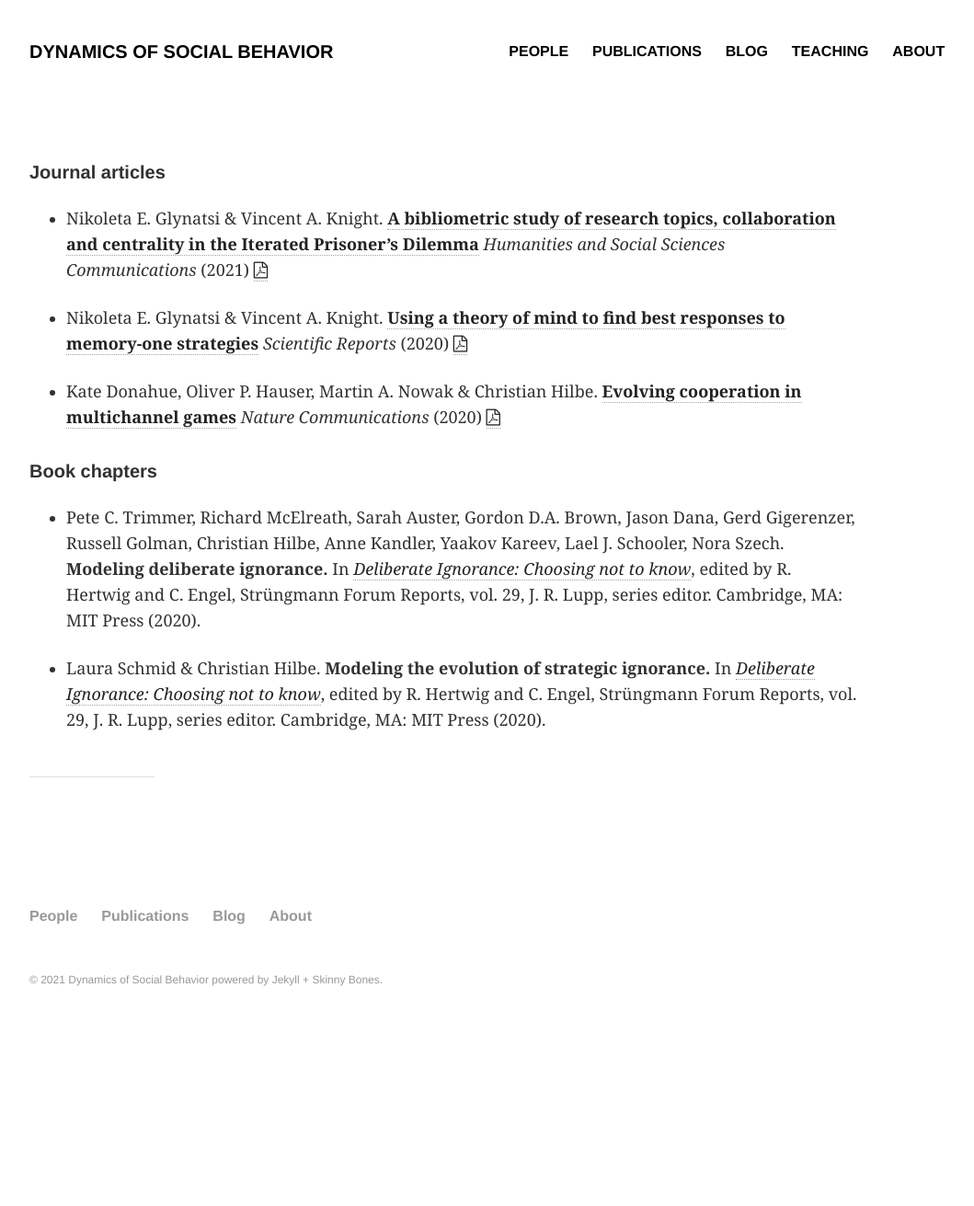
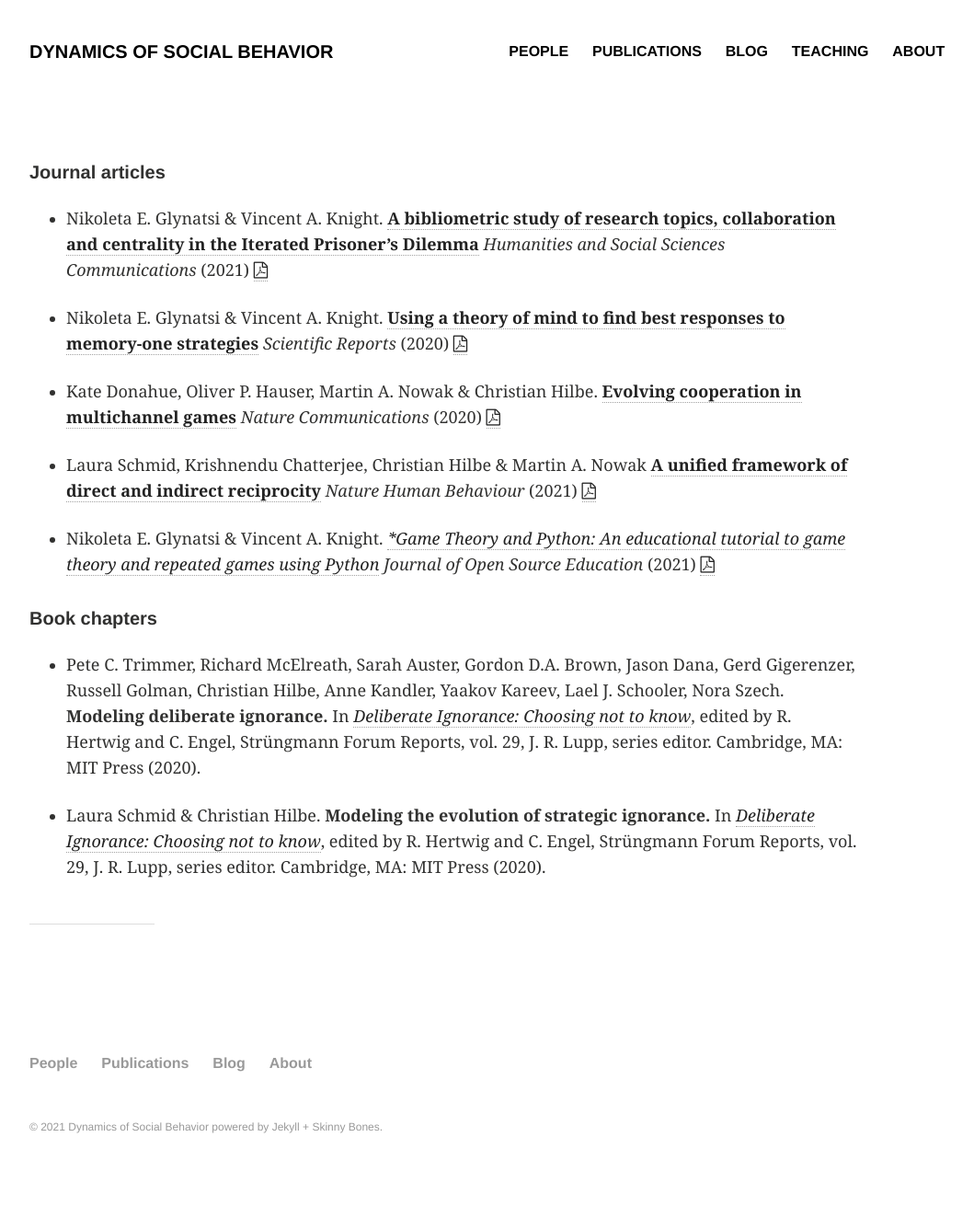
Before and after one commit to DYNOSOBs/social-behaviour, a Jekyll site: the page built from publications/index.md, in a window 1280 px wide. Shown: the whole page at 92% size, without its empty margins (64-1123 px from the left). Built offline with Jekyll 4.4.1, drawn with Linux system fonts in a browser that asks for light colours; before the commit the page ends 1151 px from its top, so only the background shows below that.

Commit message:
add latest group publications

```diff
--- a/publications/index.md
+++ b/publications/index.md
@@ -21,6 +21,14 @@ _Scientific Reports_ (2020) <a href="papers/using_a_theory_of_mind.pdf"><i class
 [**Evolving cooperation in multichannel games**](https://www.nature.com/articles/s41467-020-17730-3)
 _Nature Communications_ (2020) <a href="papers/Donahue_NComms_2020.pdf"><i class="fa fa-file-pdf-o"></i>
 
+- Laura Schmid, Krishnendu Chatterjee, Christian Hilbe & Martin A. Nowak
+[**A unified framework of direct and indirect reciprocity**](https://www.nature.com/articles/s41562-021-01114-8)
+_Nature Human Behaviour_ (2021) <a href="papers/Schmid_Nature_Human_Behaviour.pdf"><i class="fa fa-file-pdf-o"></i>
+
+- Nikoleta E. Glynatsi & Vincent A. Knight.
+[**Game Theory and Python: An educational tutorial to game theory and repeated games using Python*](https://jose.theoj.org/papers/10.21105/jose.00078)
+_Journal of Open Source Education_ (2021) <a href="papers/Game_theory_and_python.pdf"><i class="fa fa-file-pdf-o"></i>
+
 <h5>Book chapters</h5>
 
 - Pete C. Trimmer, Richard McElreath, Sarah Auster, Gordon D.A. Brown, Jason Dana, Gerd Gigerenzer, Russell Golman, Christian Hilbe, Anne Kandler, Yaakov Kareev, Lael J. Schooler, Nora Szech.
```
Also changed, not shown: 2 other files.
